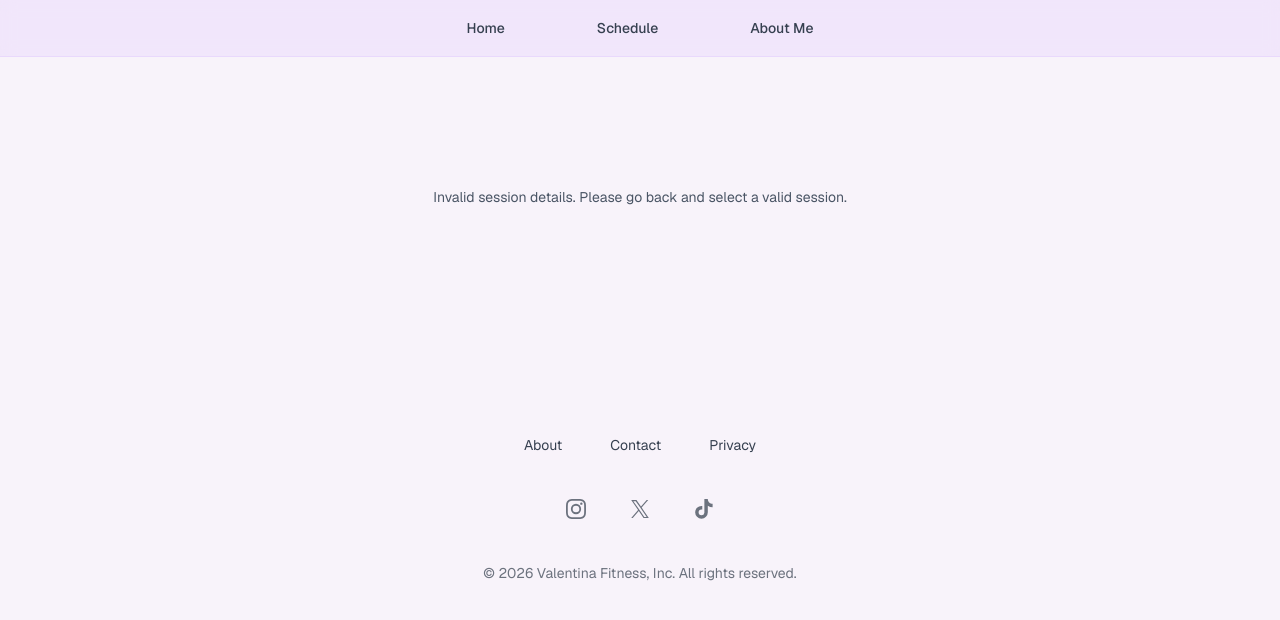
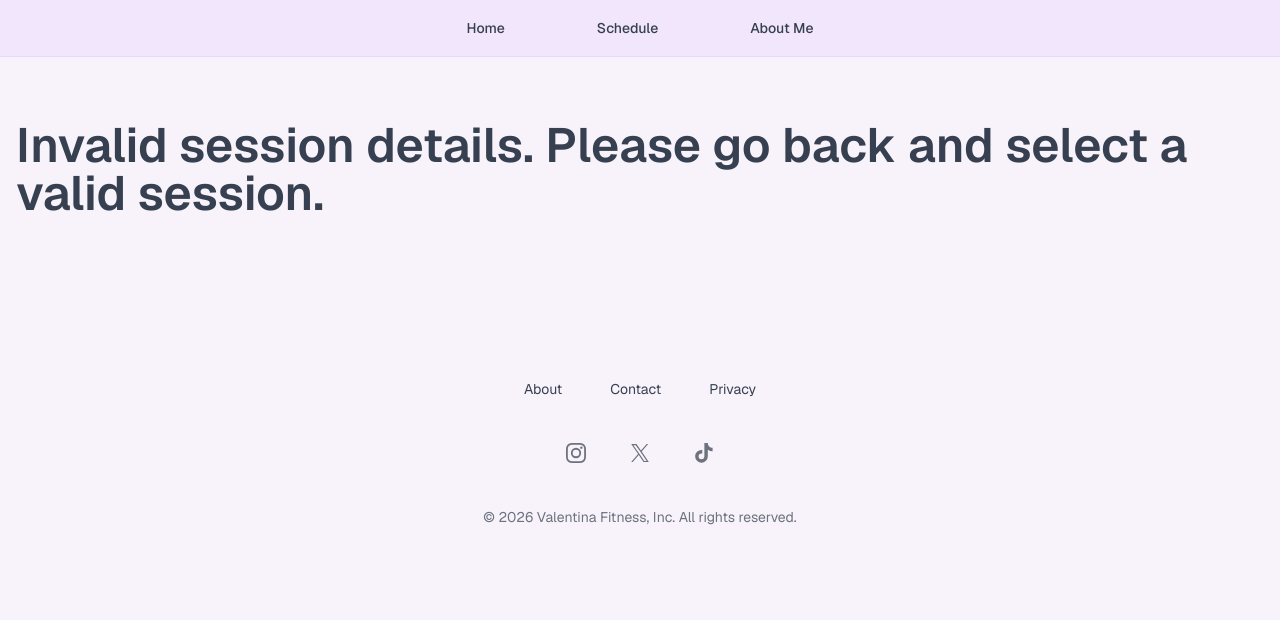
Before and after one commit to malikisiah/valentina-fitness, a Next.js app: page /schedule/confirm in a window 1280 px wide. Shown: the top 620 px of the page. Built offline with nearby package versions, Linux system fonts and the light colour scheme.

Commit message:
replace div with Heading component for error message display

```diff
--- a/src/app/schedule/confirm/page.tsx
+++ b/src/app/schedule/confirm/page.tsx
@@ -1,4 +1,5 @@
 import ConfirmSessionForm from "../../../components/BookingConfirmationForm"
+import { Heading } from "~/components/ui/header"
 
 export default async function Page({
   searchParams,
@@ -9,17 +10,15 @@ export default async function Page({
 
   if (!date || !slot) {
     return (
-      <div className="mx-auto max-w-7xl px-4 py-16">
-        <p className="text-center text-sm/6 text-gray-600">
-          Invalid session details. Please go back and select a valid session.
-        </p>
-      </div>
+      <Heading>
+        Invalid session details. Please go back and select a valid session.
+      </Heading>
     )
   }
 
   return (
-    <div className="mx-auto flex min-h-screen max-w-7xl justify-center px-4 py-16">
+    <>
       <ConfirmSessionForm date={new Date(date)} slot={slot} />
-    </div>
+    </>
   )
 }
```
